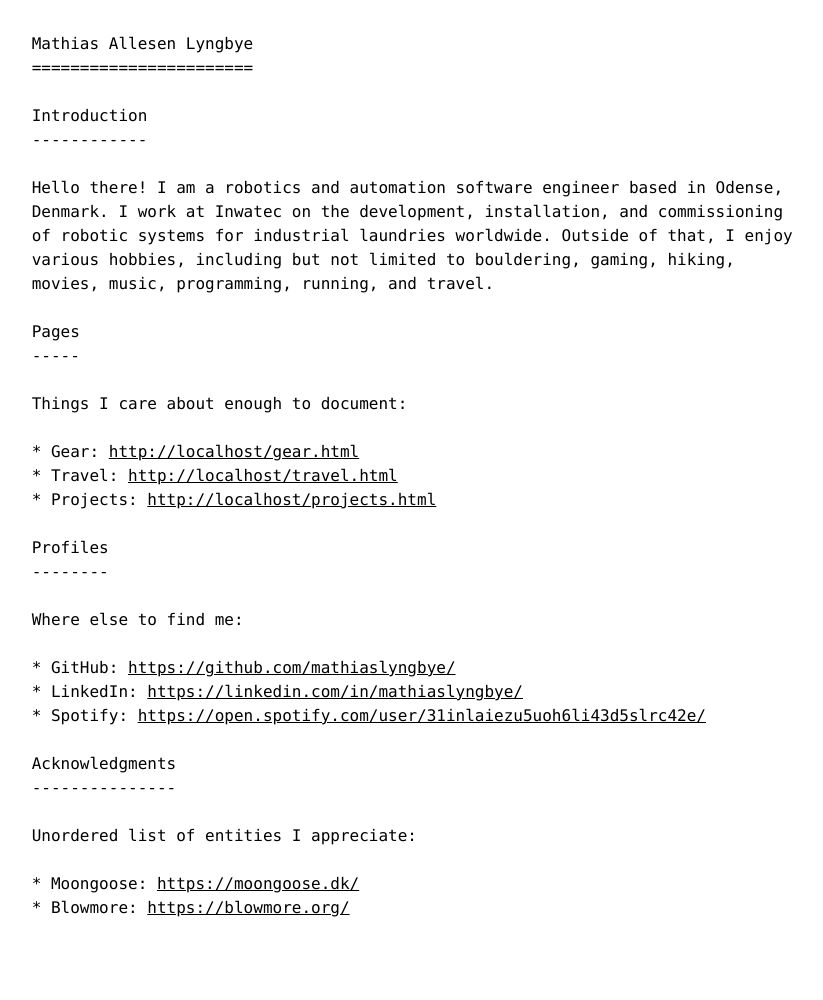
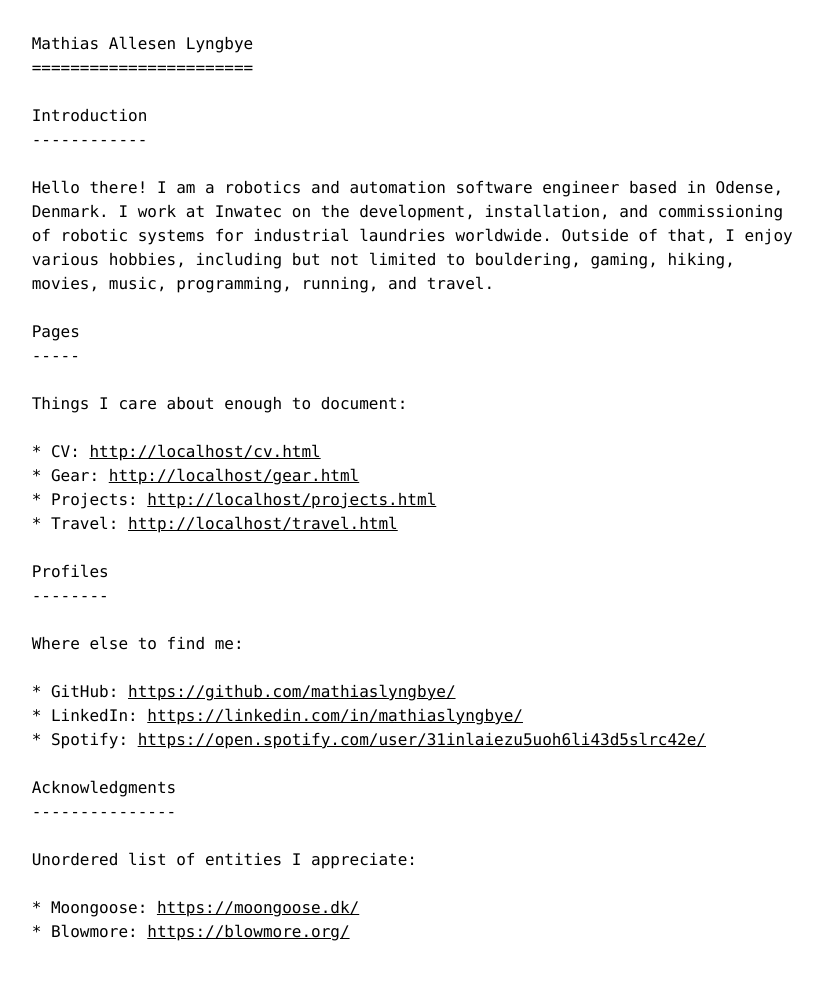
Before and after one commit to mathiaslyngbye/mathiaslyngbye.github.io, a Jekyll site: the page built from index.md, in a window 1280 px wide. Shown: the whole page, without its empty margins (223-1046 px from the left). Built offline with Jekyll 4.4.1, drawn with Linux system fonts in a browser that asks for light colours; before the commit the page ends 976 px from its top, so only the background shows below that.

Commit message:
Update index.md

```diff
--- a/index.md
+++ b/index.md
@@ -10,9 +10,10 @@ Hello there! I am a robotics and automation software engineer based in Odense, D
 
 ## Pages
 Things I care about enough to document:
+* CV: [/cv.html](/cv.html)
 * Gear: [/gear.html](/gear.html)
+* Projects: [/projects.html](/projects.html)
 * Travel: [/travel.html](/travel.html)
-* Projects: [/projects.html](/projects.html)
 
 ## Profiles
 Where else to find me:
```
